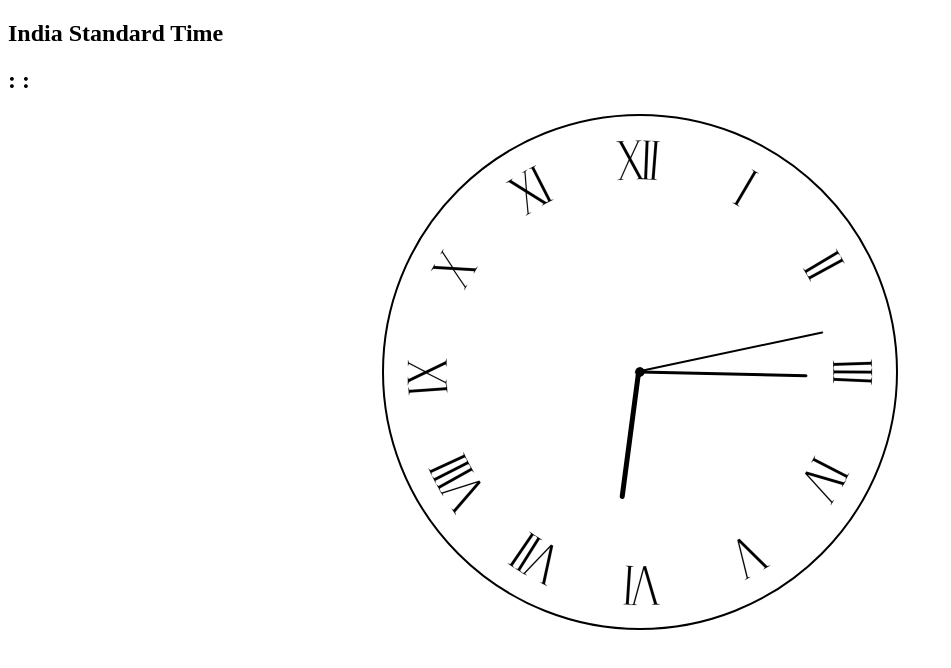
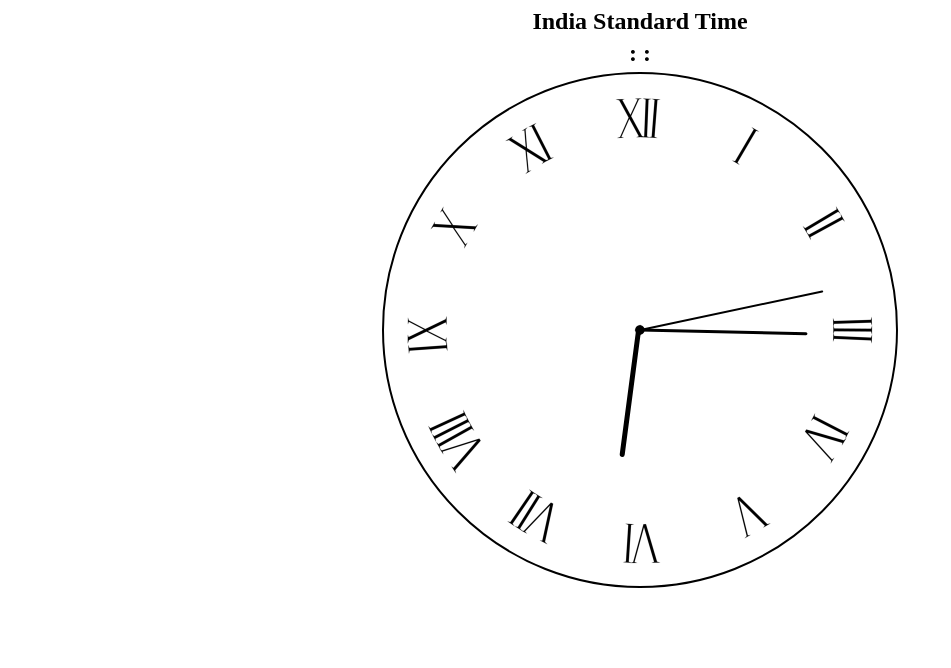
Before and after one commit to keval-mandalik/Analog-clock, a plain HTML site: page index.html in a window 1280 px wide. Shown: the whole page, without its empty margins (0-951 px from the left). Drawn offline with Linux system fonts and the light colour scheme.

Commit message:
Final change

```diff
--- a/style.css
+++ b/style.css
@@ -1,3 +1,10 @@
+h2{
+    display: block;
+    margin: 5px auto;
+    width: 50%;
+    text-align: center;
+}
+
 #clockContainer{
     position: relative;
     margin: auto;
```
